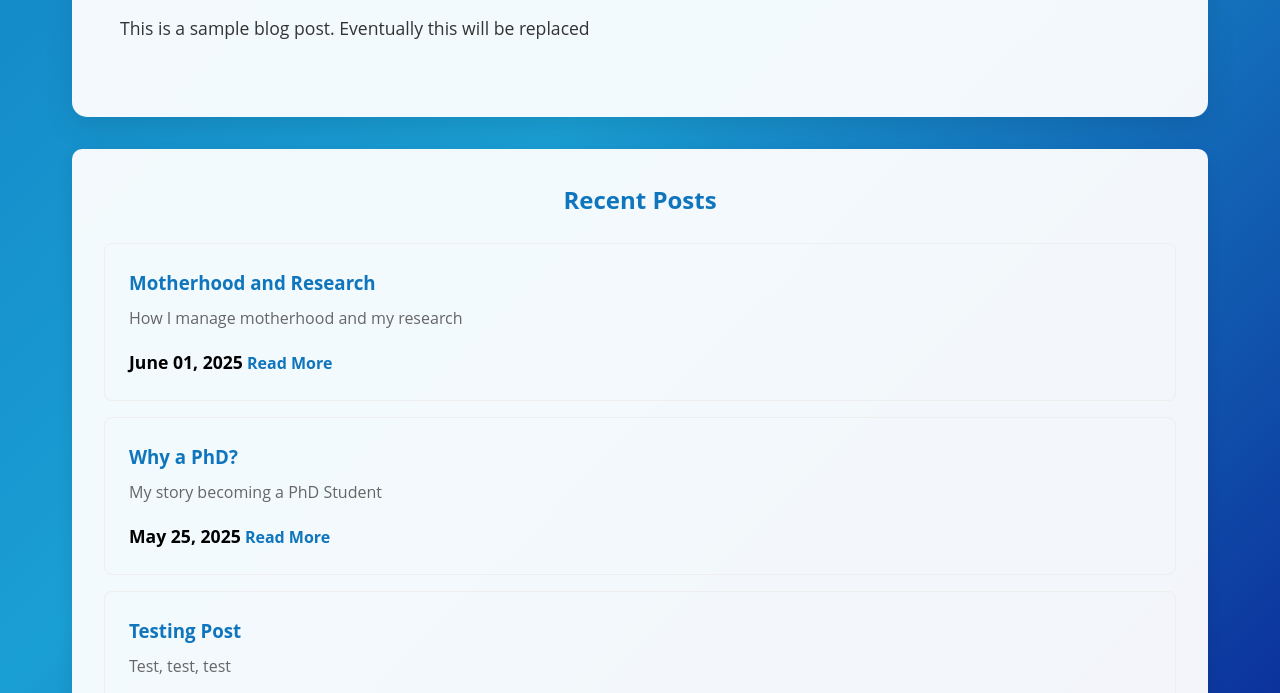
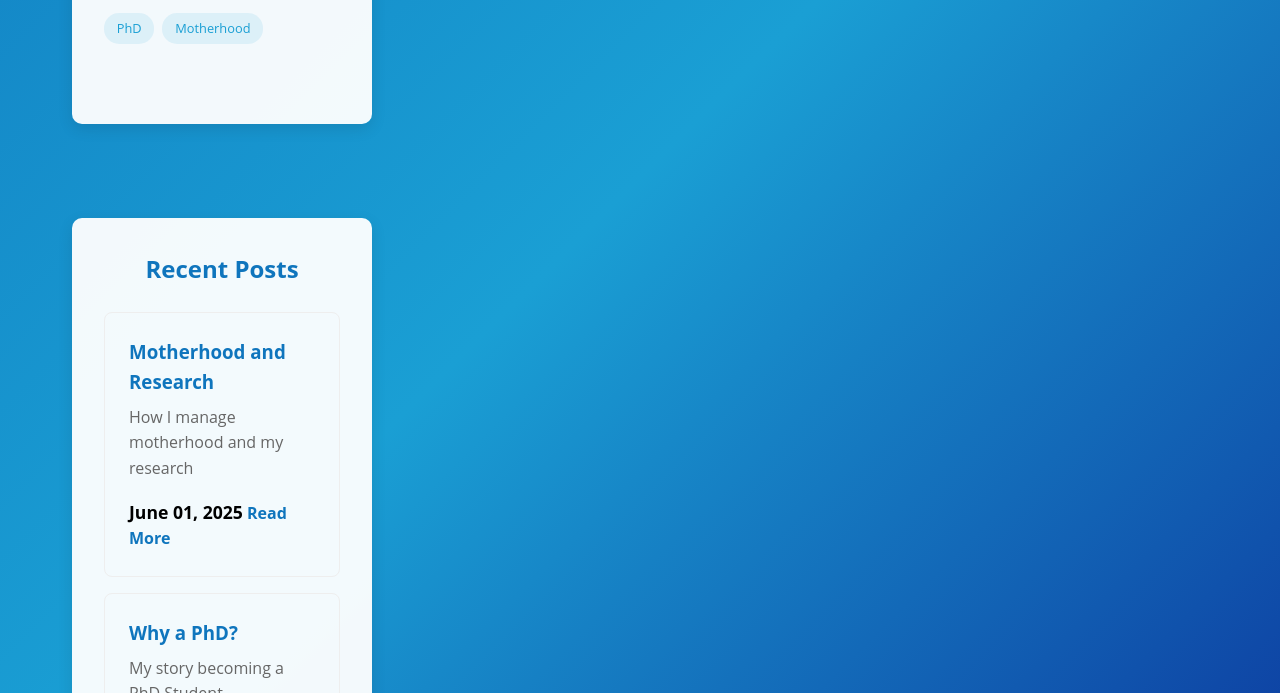
Before and after one commit to imapepsi/imapepsi.github.io, a website: page blog.html in a window 1280 px wide. Shown: the part 758-1451 px from the top of the page. Drawn offline with nearby package versions, Linux system fonts and the light colour scheme.

Commit message:
blog layout

```diff
--- a/blog.html
+++ b/blog.html
@@ -16,16 +16,25 @@
         <h1 class="page-title">Life of a PhD Mom</h1>
     </div>
 
+    <div class="blog-layout">
+        <div class="side-column">
             <div class="blog-navigation">
+                <span style="color: var(--lm-primary-blue); font-weight: 600;">Time Machine:</span>
                 <div class="time-machine">
-            <span style="color: var(--lm-primary-blue); font-weight: 600;">Time Machine:</span>
                     <div class="year-selector active" onclick="filterByYear(2025)">2025</div>
                     <div class="year-selector" onclick="filterByYear(2024)">2024</div>
                     <div class="year-selector" onclick="filterByYear('all')">All</div>
                 </div>
 
+                <br>
+
                 <div id="blog-posts">
                     Loading blog posts...
+                </div>
+            </div>
+
+            <div class="blog-list" id="recentPostsContainer">
+                <div class="loading">Loading recent posts...</div>
             </div>
         </div>
 
@@ -33,12 +42,8 @@
             <div class="loading">Loading latest blog post...</div>
         </div>
 
-    <!-- Recent Posts Section - Dynamic -->
-    <div class="blog-list" id="recentPostsContainer">
-        <!-- Recent posts will be loaded dynamically here -->
-        <div class="loading">Loading recent posts...</div>
+
     </div>
-
 </div>
 
 <!-- Link to external JavaScript file -->
--- a/components/blogpost-timemachine.js
+++ b/components/blogpost-timemachine.js
@@ -27,7 +27,6 @@ async function loadBlogPosts() {
         // Sort posts by date (newest first)
         blogPostList.sort((a, b) => new Date(b.dateSort) - new Date(a.dateSort));
 
-        console.log(blogPostList);
         // Update current year to the most recent post's year
         if (blogPostList.length > 0) {
             currentYear = blogPostList[0].year;
@@ -40,8 +39,6 @@ async function loadBlogPosts() {
                 }
             });
         }
-
-        console.log('Loaded blog posts for time machine:', blogPostList);
 
         // Render blog posts in the time machine
         renderBlogPosts();
@@ -118,11 +115,11 @@ function renderBlogPosts() {
             </div>
             <p>${post.excerpt}</p>
             ${post.tags && post.tags.length > 1 ? `
-                <div style="margin-top: 1rem; display: flex; gap: 0.5rem; flex-wrap: wrap;">
-                    ${post.tags.slice(1).map(tag => `
-                        <span style="background: rgba(102, 126, 234, 0.1); color: #667eea; padding: 0.2rem 0.6rem; border-radius: 12px; font-size: 0.8rem;">${tag}</span>
-                    `).join('')}
-                </div>` : ''}
+                <div class="blog-tags">
+                    ${post.tags.slice(1).map(tag => `<span class="blog-tag">${tag}</span>`).join('')}
+                </div>`
+                : ''
+            }
         </div>
     `).join('');
 
--- a/styles/colors.css
+++ b/styles/colors.css
@@ -17,6 +17,7 @@ dm = dark mode
   --lm-white: #F8F8F8;
 
 
+  --lm-background-secondary: rgba(26, 159, 212, 0.1);
   --lm-background-primary: rgba(255, 255, 255, 0.95);
   --lm-lighter-shadow: rgba(0, 0, 0, 0.1);
   --lm-darker-shadow: rgba(0, 0, 0, 0.3);
--- a/styles/main.css
+++ b/styles/main.css
@@ -364,6 +364,24 @@ body {
 }
 
 /* Blog Styles */
+
+.blog-layout {
+    display: flex;
+    gap: 20px;
+    align-items: flex-start;
+}
+
+.side-column {
+    flex: 0 0 300px;
+    display: flex;
+    flex-direction: column;
+    gap: 30px;
+}
+
+#blogContainer {
+    flex: 1;
+}
+
 .blog-date {
     color: black;
     font-weight: bold;
@@ -375,11 +393,12 @@ body {
     display: flex;
     flex-wrap: wrap;
     gap: 0.5rem;
+    margin: 1rem 0;
 }
 
 .blog-tag {
-    background: var(--lm-primary-blue);
-    color: white;
+    background: var(--lm-background-secondary);
+    color: var(--lm-secondary-blue);
     padding: 0.3rem 0.8rem;
     margin-bottom: 2rem;
     border-radius: 15px;
@@ -479,6 +498,7 @@ body {
     border-radius: 10px;
     box-shadow: 0 5px 15px var(--lm-lighter-shadow);
     display: flex;
+    flex-direction: column;
     justify-content: space-between;
     align-items: center;
 }
```
Lines whose indentation alone changed are shown as unchanged.
